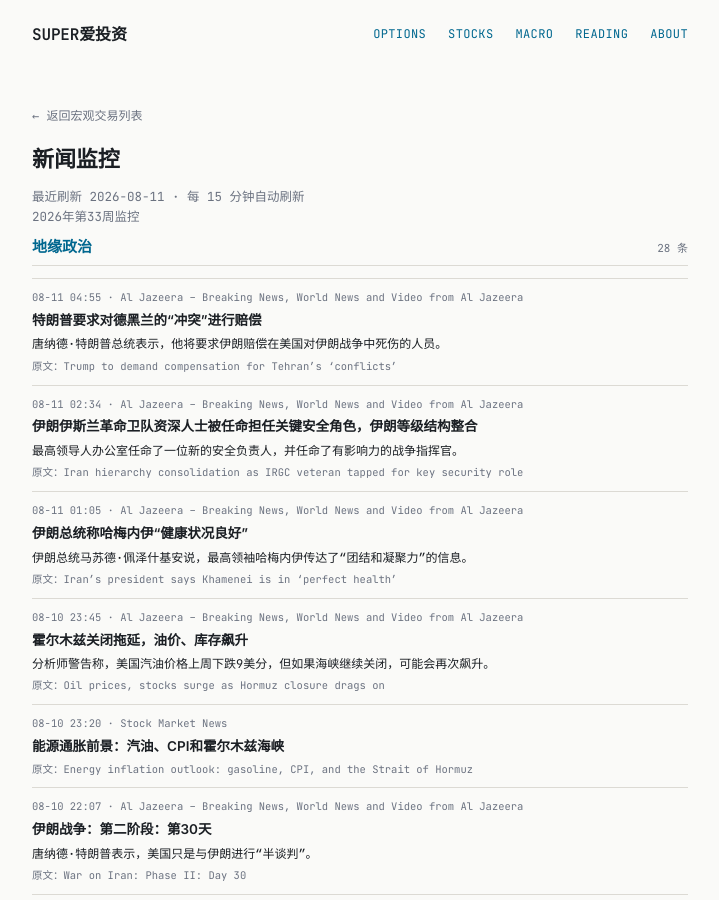
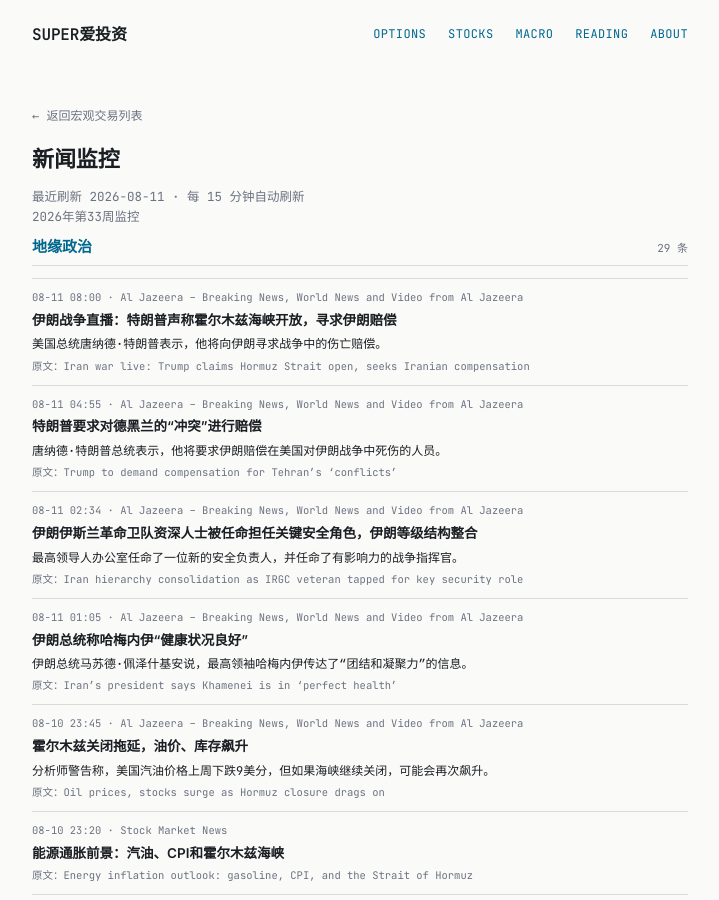
Before and after one commit to tang3super/tang3super.github.io, a Jekyll site: the page built from _macro_trade/news-digest.md, in a window 1280 px wide and 900 px high. Shown: the whole window, without its empty margins (280-999 px from the left). Built offline with Jekyll 4.4.1, drawn with Linux system fonts in a browser that asks for light colours; some of the changed text lies outside the part shown.

Commit message:
sync news-digest article

```diff
--- a/_macro_trade/news-digest.md
+++ b/_macro_trade/news-digest.md
@@ -9,6 +9,13 @@ refresh_note: 每 15 分钟自动刷新
 topics:
 - name: 地缘政治
   items:
+  - title: 'Iran war live: Trump claims Hormuz Strait open, seeks Iranian compensation'
+    summary: US President Donald Trump said he will seek compensation from Iran for casualties in the war.
+    link: https://www.aljazeera.com/news/liveblog/2026/8/11/iran-war-live-trump-claims-the-strait-is-open-seeks-iranian-compensation?traffic_source=rss
+    source: Al Jazeera – Breaking News, World News and Video from Al Jazeera
+    time: 08-11 08:00
+    title_zh: 伊朗战争直播：特朗普声称霍尔木兹海峡开放，寻求伊朗赔偿
+    summary_zh: 美国总统唐纳德·特朗普表示，他将向伊朗寻求战争中的伤亡赔偿。
   - title: Trump to demand compensation for Tehran’s ‘conflicts’
     summary: President Donald Trump says he’ll demand compensation from Iran for people killed or wounded in the US war on Iran.
     link: https://www.aljazeera.com/video/newsfeed/2026/8/10/trump-to-demand-compensation-for-tehrans?traffic_source=rss
```
Also changed, not shown: other parts of _macro_trade/news-digest.md (+1 -1 lines).
